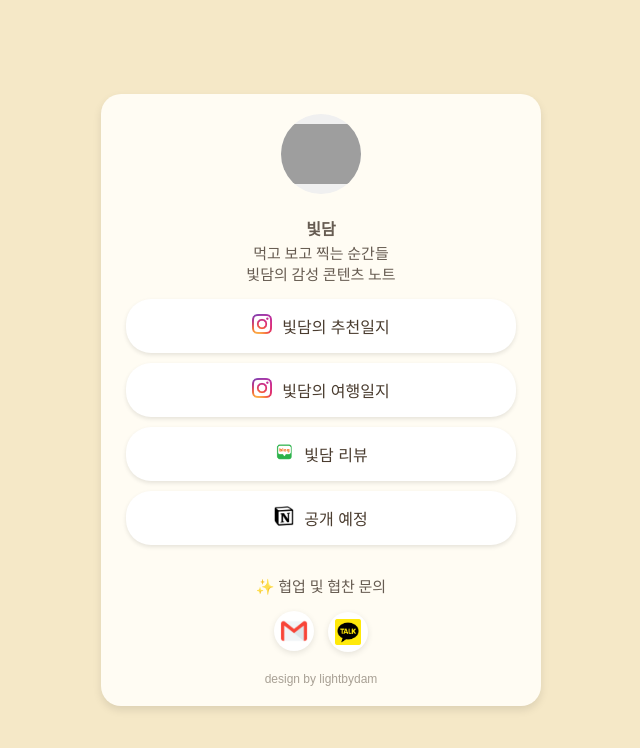
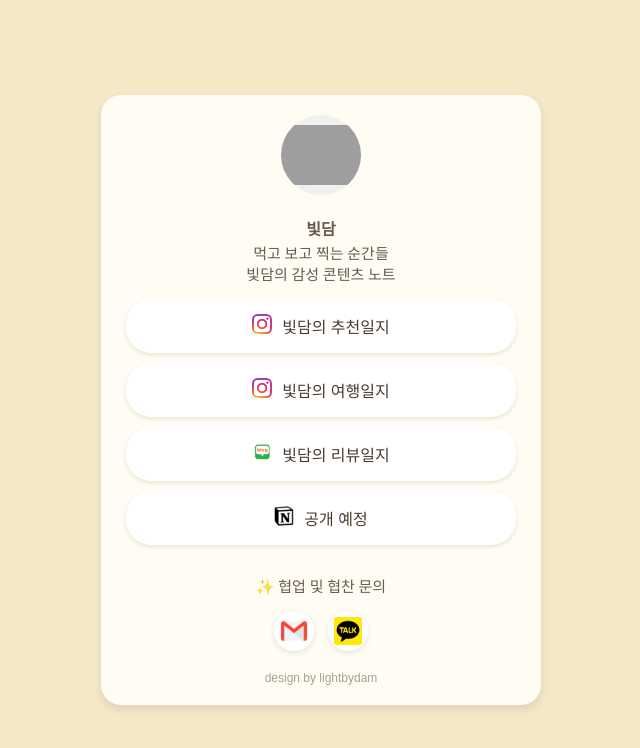
Before and after one commit to SeungHwanO/lightbydamCard, a website built with webpack: page index.html in a window 1280 px wide. Shown: the whole page, without its empty margins (319-959 px from the left). Built offline with nearby package versions, Linux system fonts and the light colour scheme; grey boxes are pictures that could not be loaded.

Commit message:
Update index.html

```diff
--- a/index.html
+++ b/index.html
@@ -131,8 +131,8 @@
 
     /* 카카오톡 아이콘은 그대로 유지 */
     #kakao-icon {
-      width: 65%;
-      height: 65%;
+      width: 70%;
+      height: 70%;
     }
     .contect-button:hover {
       transform: scale(1.1);
@@ -157,7 +157,7 @@
 
   <a href="https://www.instagram.com/lightbydam" class="link-button"><img class="social-icons" src="img/instaLogo.png" >빛담의 추천일지</a>
   <a href="https://www.instagram.com/lightbydam_trip" class="link-button"><img class="social-icons" src="img/instaLogo.png">빛담의 여행일지</a>
-  <a href="https://m.blog.naver.com/h2me_film" class="link-button"><img class="social-icons" src="img/blogIcon.png">빛담 리뷰</a>
+  <a href="https://m.blog.naver.com/h2me_film" class="link-button"><img class="social-icons" src="img/blogIcon.png">빛담의 리뷰일지</a>
   <a href="https://seunghwano.github.io/lightbydamCard/" class="link-button"><img class="social-icons" src="img/notionIcon.png">공개 예정</a>
   <br>
 
```
